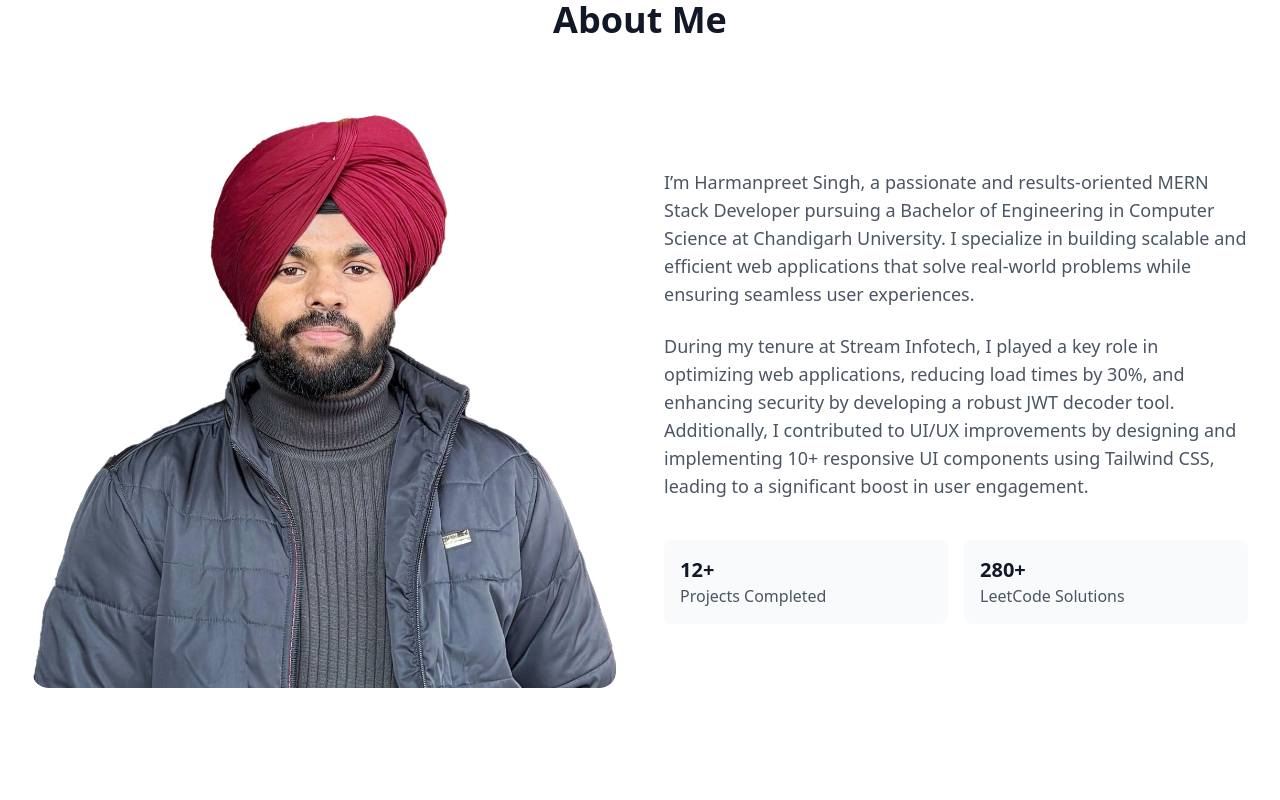
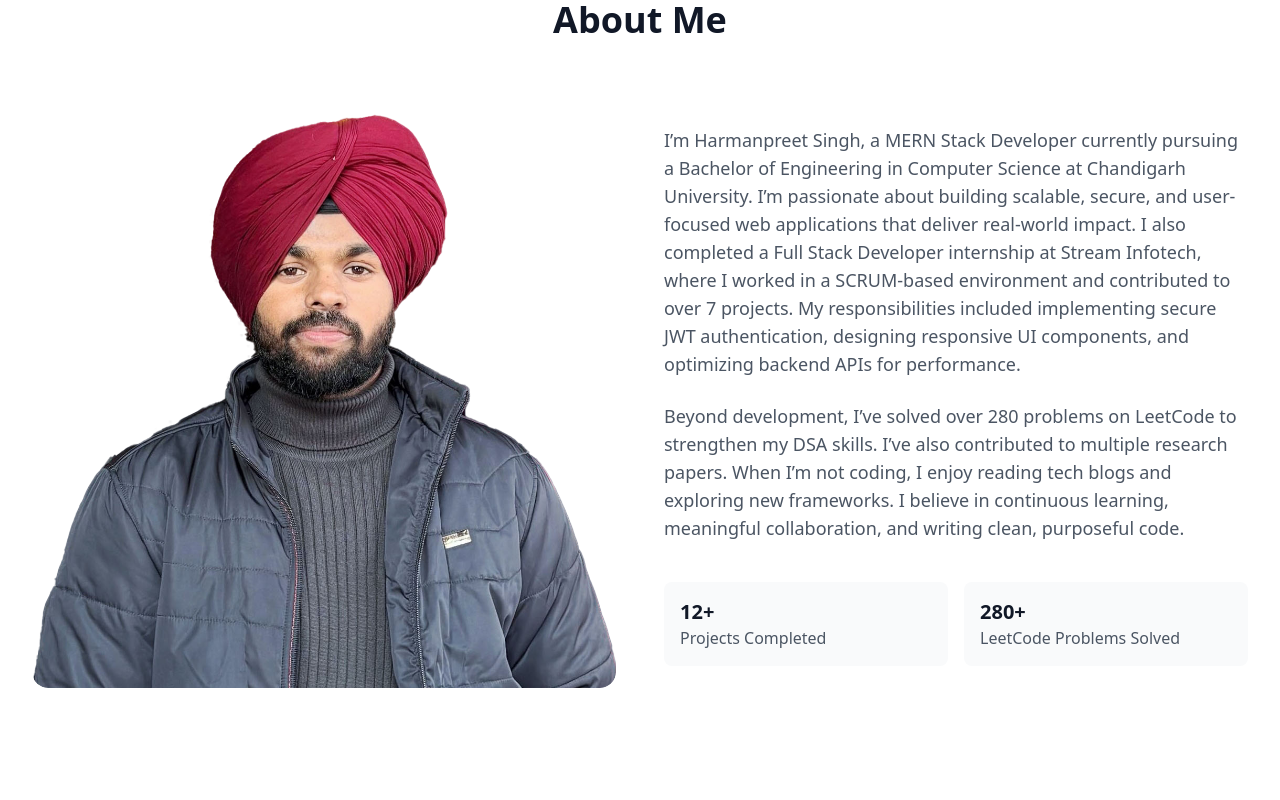
Before and after one commit to HarmanSingh001/My-Portfolio, a React (Vite) app: page / in a window 1280 px wide. Shown: the part 880-1680 px from the top of the page. Built offline with nearby package versions, Linux system fonts and the light colour scheme; no server answers.

Commit message:
update resume

```diff
--- a/src/components/About.tsx
+++ b/src/components/About.tsx
@@ -40,23 +40,26 @@ export default function About() {
               className="text-lg text-gray-600 dark:text-gray-300"
               variants={fadeInUp}
             >
-              I’m Harmanpreet Singh, a passionate and results-oriented MERN
-              Stack Developer pursuing a Bachelor of Engineering in Computer
-              Science at Chandigarh University. I specialize in building
-              scalable and efficient web applications that solve real-world
-              problems while ensuring seamless user experiences.
+              I’m Harmanpreet Singh, a MERN Stack Developer currently pursuing a
+              Bachelor of Engineering in Computer Science at Chandigarh
+              University. I’m passionate about building scalable, secure, and
+              user-focused web applications that deliver real-world impact. I
+              also completed a Full Stack Developer internship at Stream
+              Infotech, where I worked in a SCRUM-based environment and
+              contributed to over 7 projects. My responsibilities included
+              implementing secure JWT authentication, designing responsive UI
+              components, and optimizing backend APIs for performance.
             </motion.p>
 
             <motion.p
               className="text-lg text-gray-600 dark:text-gray-300"
               variants={fadeInUp}
             >
-              During my tenure at Stream Infotech, I played a key role in
-              optimizing web applications, reducing load times by 30%, and
-              enhancing security by developing a robust JWT decoder tool.
-              Additionally, I contributed to UI/UX improvements by designing and
-              implementing 10+ responsive UI components using Tailwind CSS,
-              leading to a significant boost in user engagement.
+              Beyond development, I’ve solved over 280 problems on LeetCode to
+              strengthen my DSA skills. I’ve also contributed to multiple
+              research papers. When I’m not coding, I enjoy reading tech blogs
+              and exploring new frameworks. I believe in continuous learning,
+              meaningful collaboration, and writing clean, purposeful code.
             </motion.p>
 
             <motion.div
@@ -76,7 +79,7 @@ export default function About() {
                   280+
                 </h3>
                 <p className="text-gray-600 dark:text-gray-300">
-                  LeetCode Solutions
+                  LeetCode Problems Solved
                 </p>
               </div>
             </motion.div>
--- a/src/components/Navbar.tsx
+++ b/src/components/Navbar.tsx
@@ -36,7 +36,7 @@ export default function Navbar({ isDarkMode, toggleTheme }: NavbarProps) {
             <div className="flex items-center space-x-4">
               {/* Resume Link */}
               <a
-                href="https://drive.google.com/file/d/1yVqviDbM8KP9KiH6PlmUpBUzcZBn12db/view?usp=share_link"
+                href="https://drive.google.com/file/d/1KueZZlQMSgGRcJP2J7KKR6YxqCVWOcsu/view?usp=share_link"
                 target="_blank"
                 rel="noopener noreferrer"
                 className="text-gray-700 dark:text-gray-300 hover:text-gray-900 dark:hover:text-white transition-colors"
--- a/src/data/timeline.ts
+++ b/src/data/timeline.ts
@@ -22,7 +22,7 @@ export const timelineData: TimelineItem[] = [
     title: "Full Stack Developer Intern",
     company: "Stream Infotech",
     description:
-      "Optimized web application performance by 30% using Svelte, developed a secure JWT decoder tool to enhance data security, and contributed to agile development processes.",
+      "I worked in a SCRUM-based environment and contributed to 7+ projects. My role involved implementing secure JWT authentication, designing responsive UI components, and optimizing backend APIs for performance and scalability.",
     icon: "work",
   },
   {
```
